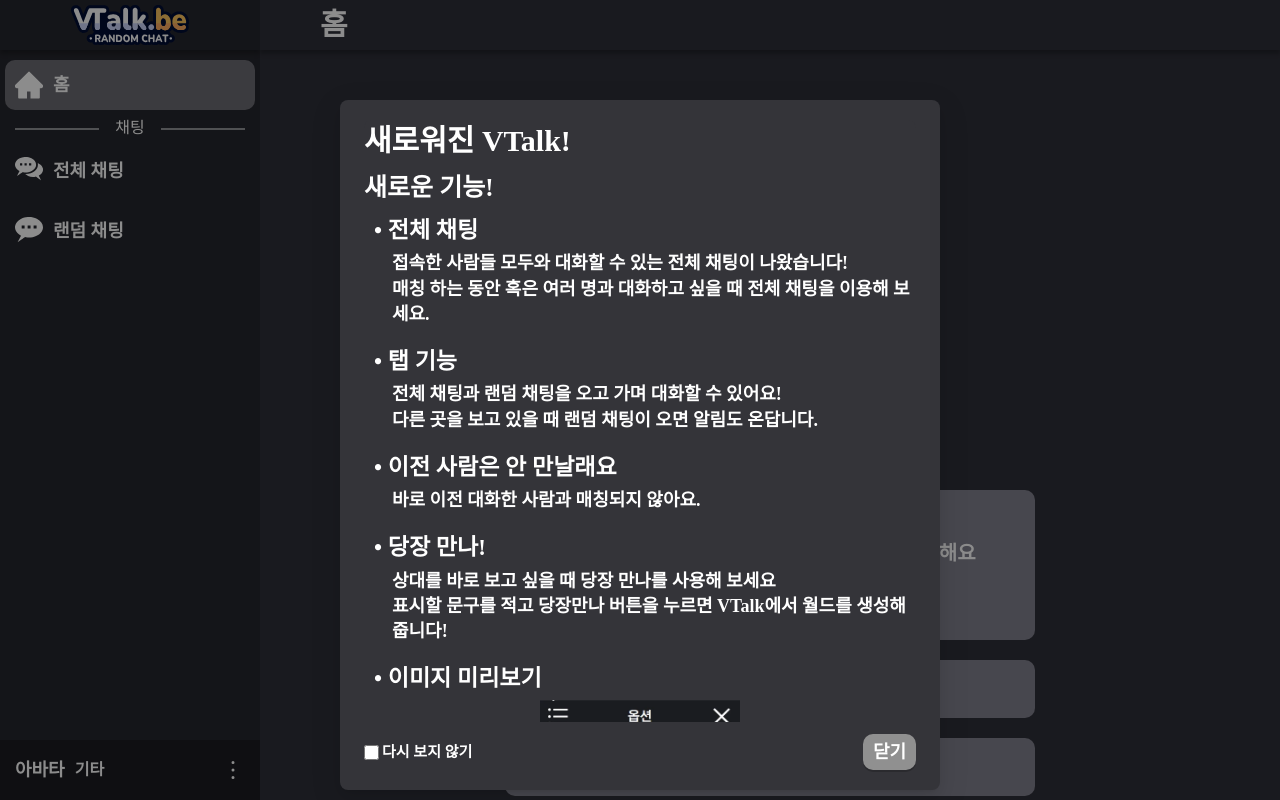
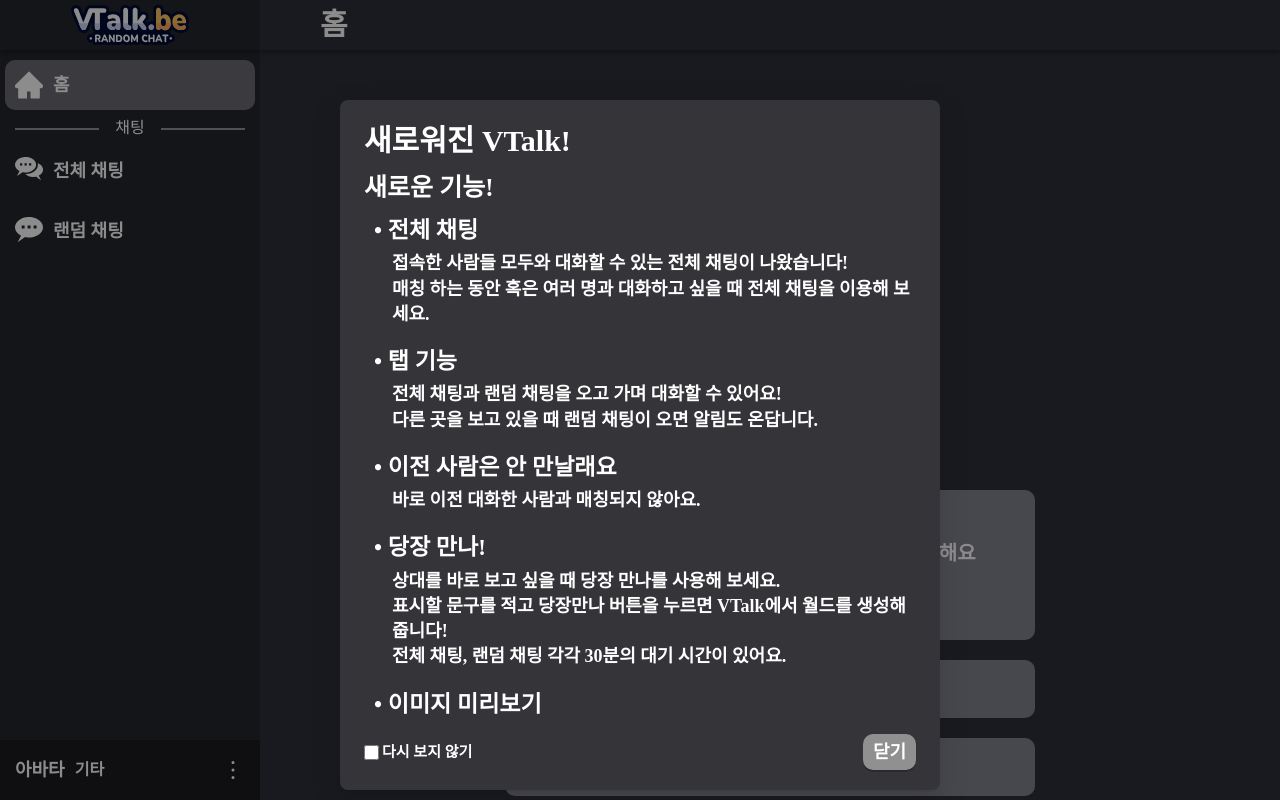
Before and after one commit to RandomChat-ElNoo/Front-reboot, a React (Vite) app: page / in a window 1280 px wide. Built offline with nearby package versions, Linux system fonts and the light colour scheme; a web font is replaced by a local one.

Commit message:
로그 문구 개선

```diff
--- a/src/components/UpdateLogModal.tsx
+++ b/src/components/UpdateLogModal.tsx
@@ -79,9 +79,10 @@
               • 당장 만나!
             </p>
             <p className="text-pretty pl-28pxr text-18pxr leading-[140%]">
-              상대를 바로 보고 싶을 때 당장 만나를 사용해 보세요 <br />
+              상대를 바로 보고 싶을 때 당장 만나를 사용해 보세요. <br />
               표시할 문구를 적고 당장만나 버튼을 누르면 VTalk에서 월드를 생성해
-              줍니다!
+              줍니다! <br />
+              전체 채팅, 랜덤 채팅 각각 30분의 대기 시간이 있어요.
             </p>
             <br />
             <p className="text-pretty pl-10pxr text-23pxr leading-[180%]">
```
